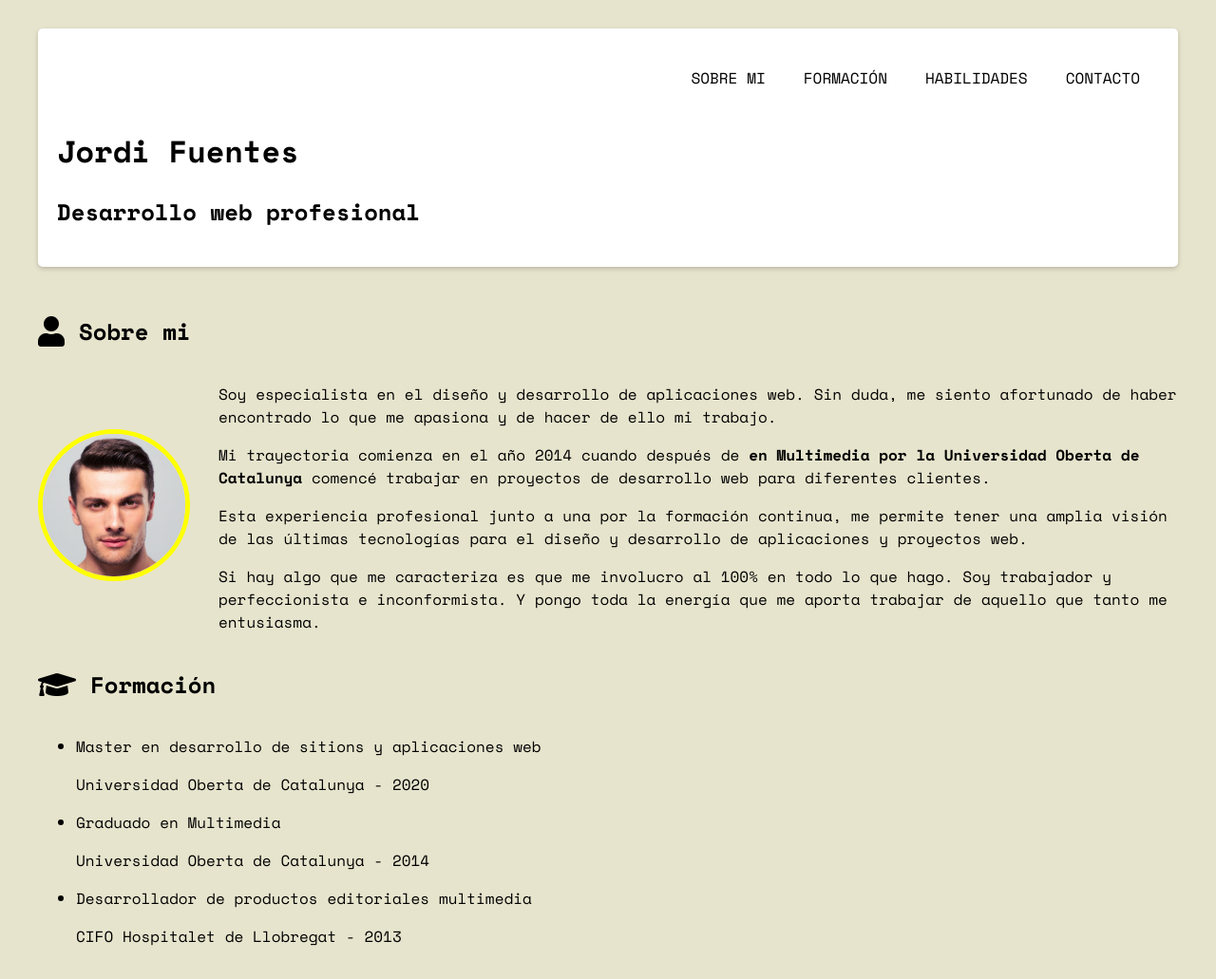
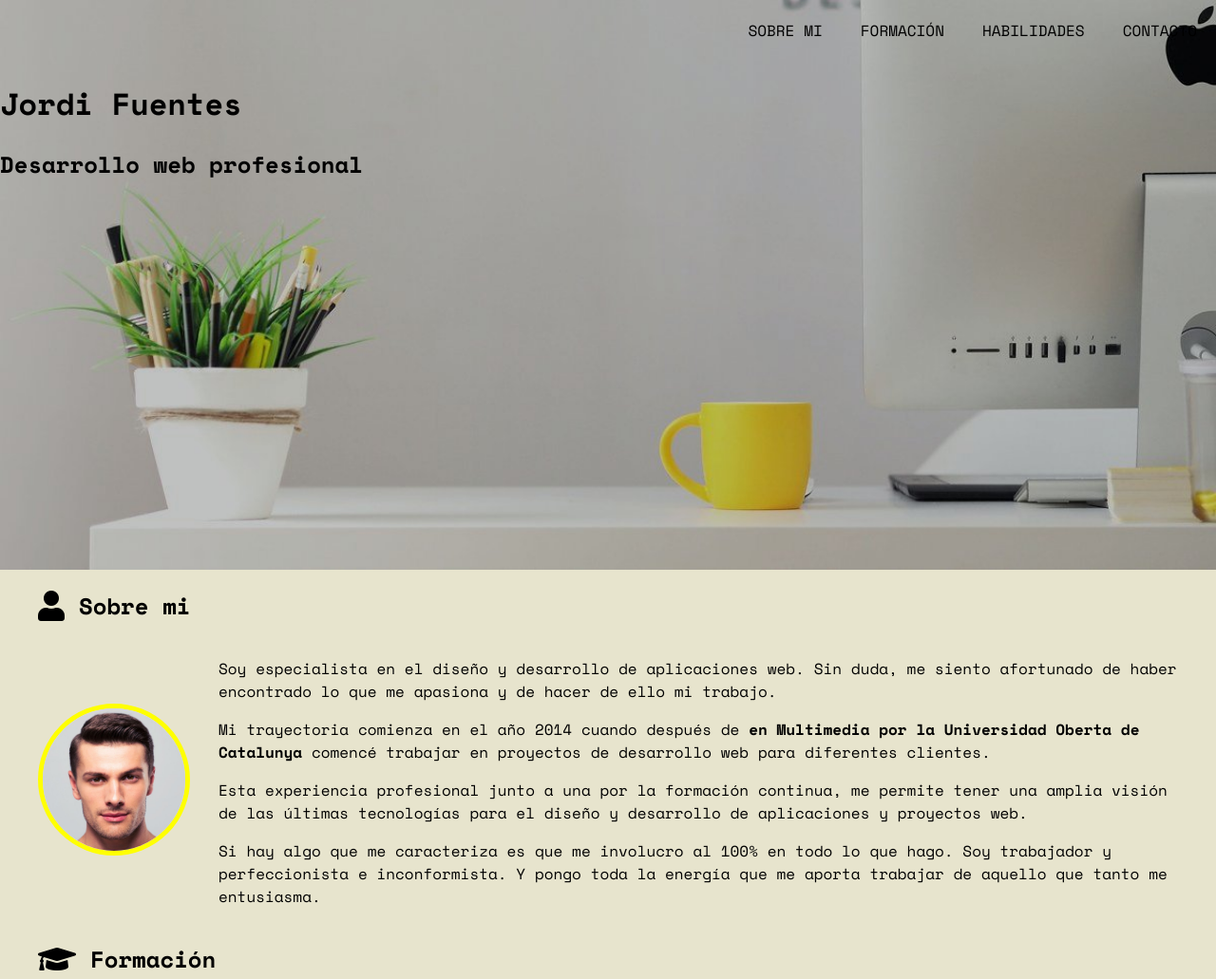
Before and after one commit to jofuentesl/eines_PAC1, a website built with Parcel: page src/index.html in a window 1280 px wide. Shown: the top 1031 px of the page at 95% size. Built offline with nearby package versions, Linux system fonts and the light colour scheme; some packages are replaced by stand-ins of ours.

Commit message:
update 23/10

```diff
--- a/src/assets/styles/layouts/_home.scss
+++ b/src/assets/styles/layouts/_home.scss
@@ -1,26 +1,3 @@
-/*
-body {
-  margin: 0;
-  padding: 250px;
-  font-family: $font-family-space;
-  background-color: $bg-color;
-}
-
-.uoc-logo {
-  display: block;
-  margin-bottom: 20px;
-  max-width: 300px;
-  height: auto;
-}
-
-.uoc-title {
-  font-family: $font-family-serif;
-  font-size: 36px;
-  font-weight: 700;
-  color: $uoc-corporate;
-}
-
-*/
 
 body,
 footer {
@@ -31,14 +8,19 @@ footer {
 }
 
 .header {
-  position: relative;
-  max-width: 1200px;
-  margin: 30px auto;
-  padding: 20px;
-  background: #fff;
-  box-sizing: border-box;
-  border-radius: 5px;
-  box-shadow: 0 2px 5px rgba(0, 0, 0, .2);
+  height: 75vh;
+  background-image: url("/assets/images/bg-desktop.jpg");
+  background-position: center bottom;
+  background-size: cover;
+  background-repeat: no-repeat;
+
+  @media (max-width: $mediaTablets) {
+    max-width: 100%;
+    height: auto;
+    background-image: url("/assets/images/bg-mobile.jpg");
+    background-size: cover;
+    position: relative;
+  }
 }
 
 .nav__menu {
```
Also changed, not shown: src/assets/images/bg-mobile.jpg (added).
